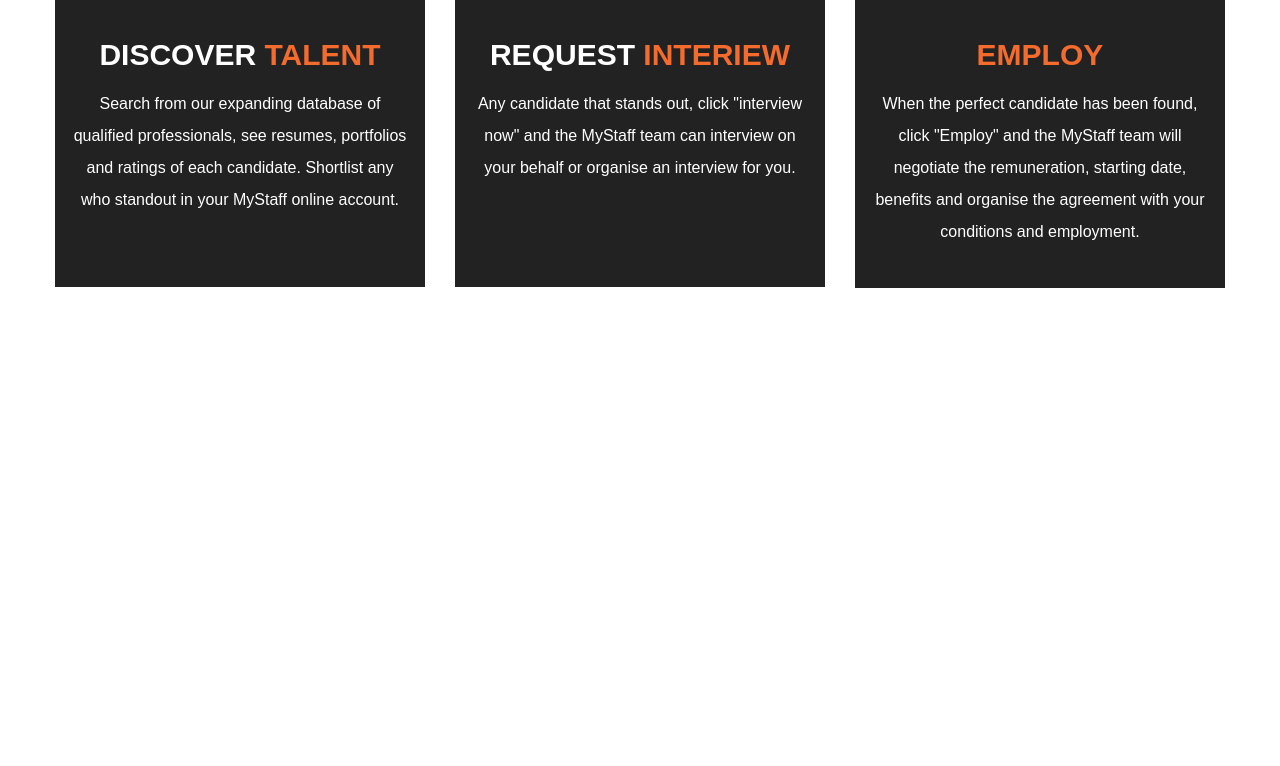
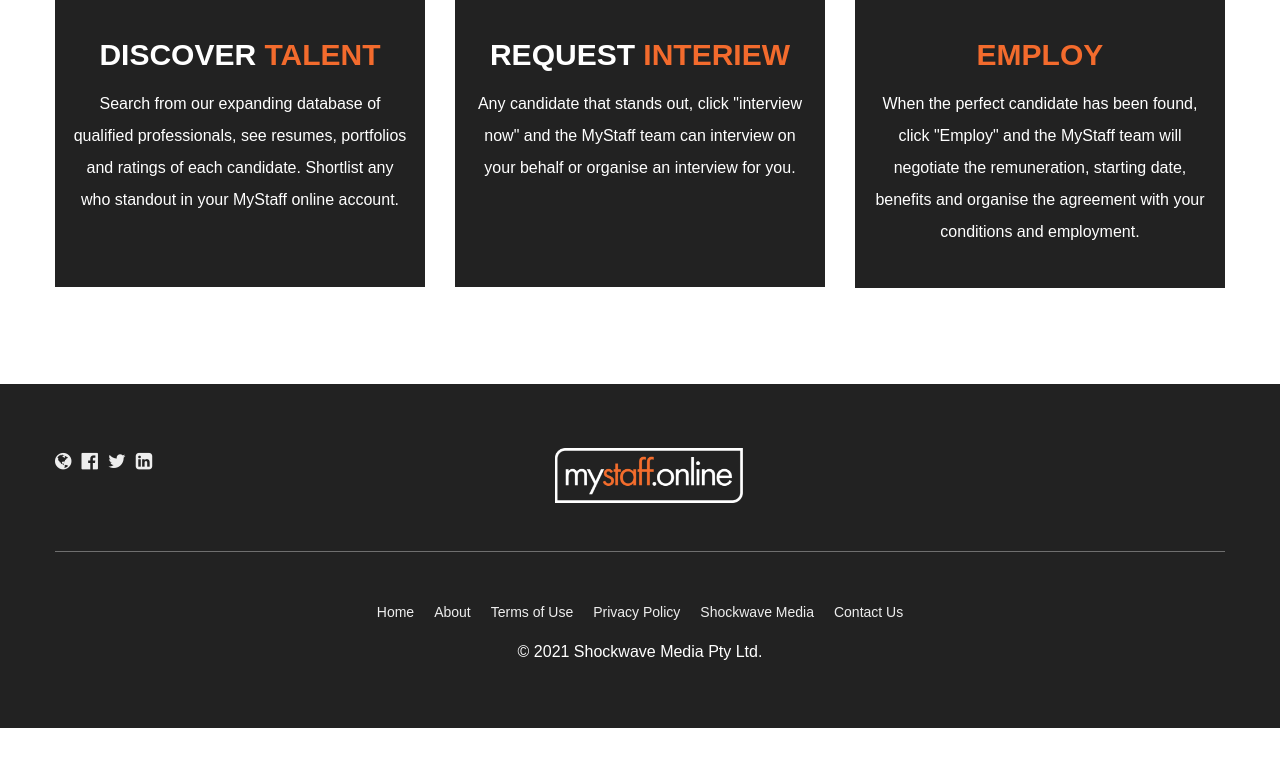
Before and after one commit to cuiniamar/mystaff-online, a website: page index.html in a window 1280 px wide. Shown: the part 5251-6017 px from the top of the page. After the commit the page ends 5979 px from the top, so only its background shows below. Drawn offline with nearby package versions, Linux system fonts and the light colour scheme; a web font is replaced by a local one.

Commit message:
created footer

```diff
--- a/index.html
+++ b/index.html
@@ -696,8 +696,65 @@
         </main>
         <!-- /.end main content -->
         <!-- Start Main Footer -->
-        <footer class="main-footer" style="min-height: 400px;">
-
+        <footer class="main-footer">
+            <div class="container">
+                <div class="main-footer__top">
+                    <div class="row">
+                        <div class="col-lg-5">
+                            <ul class="main-footer__social-list">
+                                <li class="main-footer__social-item">
+                                    <a href="#" class="main-footer__social-link">
+                                        <i class="fa fa-globe" aria-hidden="true"></i>
+                                    </a>
+                                </li>
+                                <li class="main-footer__social-item">
+                                    <a href="#" class="main-footer__social-link">
+                                        <i class="fa fa-facebook-official" aria-hidden="true"></i>
+                                    </a>
+                                </li>
+                                <li class="main-footer__social-item">
+                                    <a href="#" class="main-footer__social-link">
+                                        <i class="fa fa-twitter" aria-hidden="true"></i>
+                                    </a>
+                                </li>
+                                <li class="main-footer__social-item">
+                                    <a href="#" class="main-footer__social-link">
+                                        <i class="fa fa-linkedin-square" aria-hidden="true"></i>
+                                    </a>
+                                </li>
+                            </ul>
+                        </div>
+                        <div class="col-lg-7">
+                            <div class="main-footer__logo text-center text-lg-left">
+                                <img src="dist/images/logo.png" alt="Footer Logo">
+                            </div>
+                        </div>
+                    </div>
+                </div>
+                <div class="main-footer__bottom">
+                    <ul class="main-footer__list">
+                        <li class="main-footer__item">
+                            <a href="#" class="main-footer__link">Home</a>
+                        </li>
+                        <li class="main-footer__item">
+                            <a href="#" class="main-footer__link">About</a>
+                        </li>
+                        <li class="main-footer__item">
+                            <a href="#" class="main-footer__link">Terms of Use</a>
+                        </li>
+                        <li class="main-footer__item">
+                            <a href="#" class="main-footer__link">Privacy Policy</a>
+                        </li>
+                        <li class="main-footer__item">
+                            <a href="#" class="main-footer__link">Shockwave Media</a>
+                        </li>
+                        <li class="main-footer__item">
+                            <a href="#" class="main-footer__link">Contact Us</a>
+                        </li>
+                    </ul>
+                    <p class="main-footer__copyrights">&copy; 2021 Shockwave Media Pty Ltd.</p>
+                </div>
+            </div>
         </footer>
         <!-- /.end main footer -->
     </div>
--- a/src/scss/base/_default-styles.scss
+++ b/src/scss/base/_default-styles.scss
@@ -70,3 +70,11 @@
 		color: $text-orange-d5;
 	}
 }
+
+.main-content {
+	margin-bottom: 4em;
+
+	@include desktopUp {
+		margin-bottom: 6em;
+	}
+}
--- a/src/scss/components/_discover.scss
+++ b/src/scss/components/_discover.scss
@@ -3,12 +3,6 @@
 ==============================================================================*/
 
 .discover {
-    margin-bottom: 4em;
-
-	@include desktopUp {
-		margin-bottom: 6em;
-	}
-
     &__content {
         background: $bg-black;
         padding: 1em;
--- a/src/scss/layouts/_footer.scss
+++ b/src/scss/layouts/_footer.scss
@@ -1,3 +1,88 @@
 /* ============================================================================
 ** footer Styles
 ==============================================================================*/
+
+.main-footer {
+    background: $bg-black;
+    padding: 2em 0;
+    clear: both;
+    position: relative;
+    bottom: 0;
+    width: 100%;
+
+    @include desktopUp {
+        padding: 4em 0;
+    }
+
+    &__social-list {
+        list-style: none;
+        padding: 0;
+        display: flex;
+        justify-content: center;
+
+        @include desktopUp {
+            justify-content: flex-start;
+        }
+    }
+
+    &__social-item {
+        margin-right: 10px;
+
+        &:last-child {
+            margin-right: 0;
+        }
+    }
+
+    &__social-link {
+        color: $text-black-l80;
+        font-size: 1.2rem;
+
+        &:hover {
+            color: $white;
+            text-decoration: none;
+        }
+    }
+
+    &__bottom {
+        border-top: 1px solid lighten($text-black, 30%);
+        margin-top: 3em;
+        padding-top: 3em;
+    }
+
+    &__list {
+        padding: 0;
+        list-style: none;
+        text-align: center;
+
+        @include desktopUp {
+            display: flex;
+            justify-content: center;
+        }
+    }
+
+    &__item {
+        @include desktopUp {
+            margin-right: 20px;
+
+            &:last-child {
+                margin-right: 0;
+            }
+        }
+    }
+
+    &__link {
+        color: $text-black-l80;
+        font-size: pxToRem(14px);
+
+        &:hover {
+            color: $white;
+            text-decoration: none;
+        }
+    }
+
+    &__copyrights {
+        text-align: center;
+        color: $white;
+        margin-bottom: 0;
+    }
+}
```
Also changed, not shown: dist/css/main.css.
